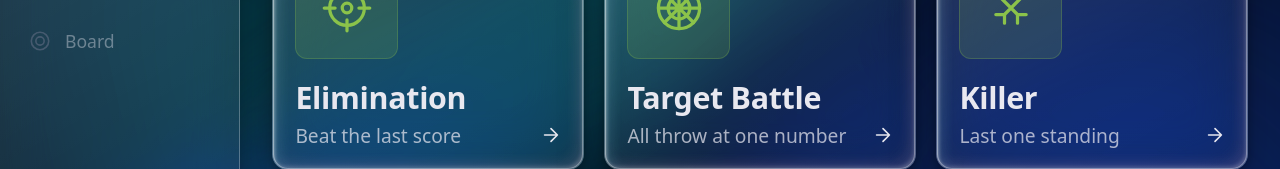
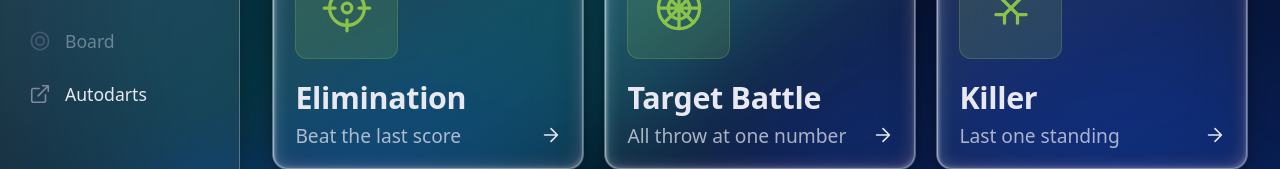
Before and after one commit to 3lefeint/breakfast26, a Svelte app in the folder frontend/: page / in a window 1280 px wide. Shown: the part 224-393 px from the top of the page. Built offline with nearby package versions, Linux system fonts and the light colour scheme; no server answers.

Commit message:
Add a side menu link to the Autodarts web app
Refs #51

```diff
--- a/frontend/src/home/shell/Sidebar.svelte
+++ b/frontend/src/home/shell/Sidebar.svelte
@@ -3,7 +3,8 @@
   // The navigation of the Home app: the four main places and Settings at the bottom, below them the
   // version (five taps in a row unlock the Dev tab) and the link to the About page. The panel is as
   // tall as the page, its content stays in view. On narrow screens it becomes a bar along the bottom
-  // edge. Board opens the board manager of the installation and is disabled when none is configured.
+  // edge. Board opens the board manager of the installation and is disabled when none is configured; Autodarts
+  // opens its web app in a new tab.
   import Icon from '../../lib/components/Icon.svelte';
 
   let { route, boardAddress = null, version = '', onVersionTap = () => {} } = $props();
@@ -15,6 +16,7 @@
     { id: 'players', label: t('Players'), icon: 'players', href: '#players', active: route === 'players' || route.startsWith('profile/') },
     { id: 'stats', label: t('Stats'), icon: 'stats', href: '#stats', active: route === 'stats' },
     { id: 'board', label: t('Board'), icon: 'board', href: boardAddress, external: true, disabled: !boardAddress },
+    { id: 'autodarts', label: 'Autodarts', icon: 'external', href: 'https://play.autodarts.com/', external: true },
   ]);
   let settingsActive = $derived(route === 'settings');
 </script>
--- a/frontend/src/lib/components/Icon.svelte
+++ b/frontend/src/lib/components/Icon.svelte
@@ -23,6 +23,7 @@
     chevron: '<path d="M9 18l6-6-6-6"/>',
     back: '<path d="M15 18l-6-6 6-6"/>',
     arrow: '<path d="M5 12h14M12 5l7 7-7 7"/>',
+    external: '<path d="M18 13v6a2 2 0 0 1-2 2H5a2 2 0 0 1-2-2V8a2 2 0 0 1 2-2h6M15 3h6v6M10 14 21 3"/>',
     info: '<circle cx="12" cy="12" r="9.5"/><path d="M12 11v5.5M12 7.5v.01"/>',
   };
 </script>
```
Also changed, not shown: 1 other file (tests, documents, lock files or other folders).
